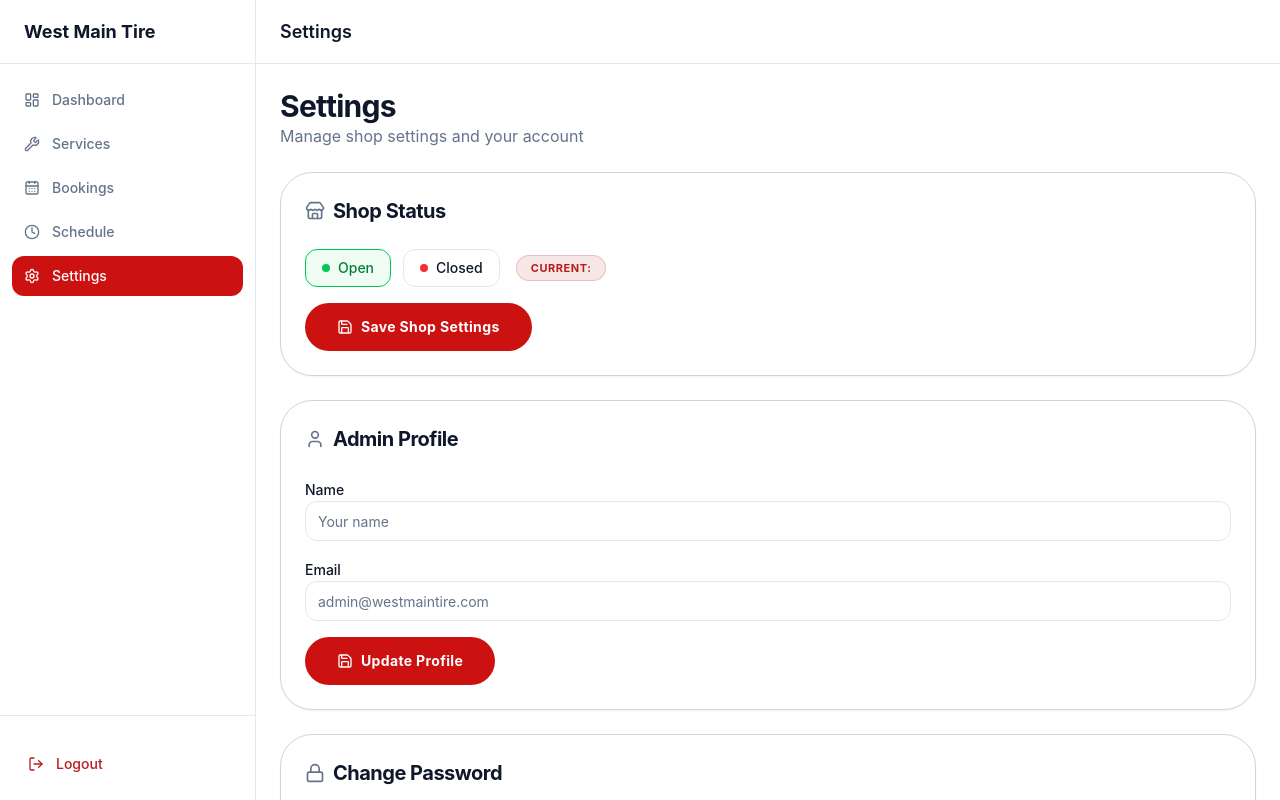
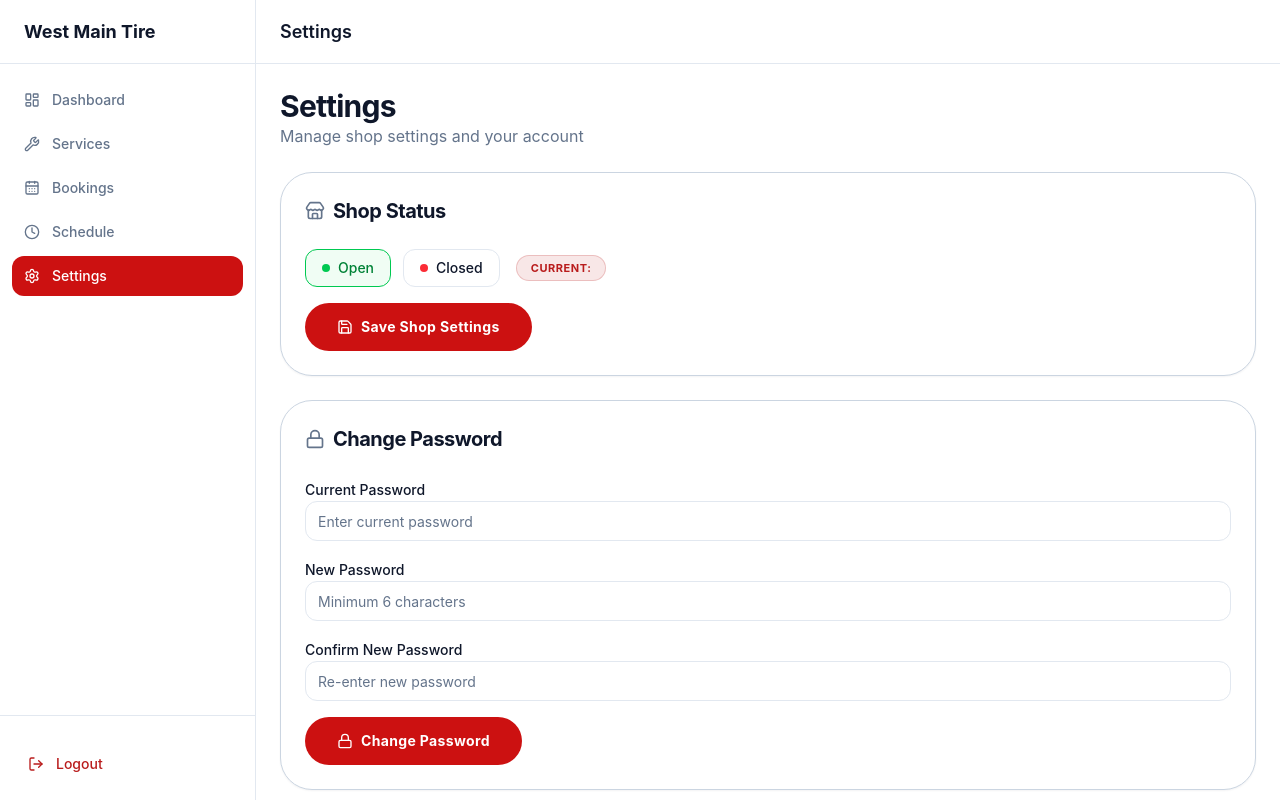
Before and after one commit to ChMubasharAli/auto-parts-frontend, a React (Vite) app: page /admin/settings in a window 1280 px wide. Built offline with nearby package versions, Linux system fonts and the light colour scheme; no server answers; sample sign-in values are in the browser's storage.

Commit message:
update changes

```diff
--- a/src/pages/admin/LoginPage.tsx
+++ b/src/pages/admin/LoginPage.tsx
@@ -69,7 +69,7 @@ export const LoginPage = () => {
             <Input
               label="Email"
               type="email"
-              placeholder="admin@westmaintire.com"
+              placeholder="test@gmail.com"
               error={errors.email?.message}
               {...register("email")}
             />
--- a/src/pages/admin/SettingsPage.tsx
+++ b/src/pages/admin/SettingsPage.tsx
@@ -19,6 +19,7 @@ import {
 } from "../../components/ui/Card";
 import { Badge } from "../../components/ui/Badge";
 import { Store, User, Lock, Save } from "lucide-react";
+import { useNavigate } from "react-router-dom";
 
 const profileSchema = z.object({
   name: z.string().min(1, "Name is required").max(100),
@@ -41,7 +42,8 @@ type PasswordForm = z.infer<typeof passwordSchema>;
 
 export const SettingsPage = () => {
   const { showToast } = useToast();
-  const { admin } = useAuthContext();
+  const { admin, logout } = useAuthContext();
+  const navigate = useNavigate();
 
   const { data: shopSettings, isLoading: settingsLoading } = useShopSettings();
   const updateShopSettings = useUpdateShopSettings();
@@ -84,17 +86,17 @@ export const SettingsPage = () => {
     }
   };
 
-  const handleUpdateProfile = async (data: ProfileForm) => {
-    try {
-      await updateProfile.mutateAsync(data);
-      showToast("Profile updated successfully", "success");
-    } catch (error: any) {
-      showToast(
-        error?.response?.data?.message || "Failed to update profile",
-        "error",
-      );
-    }
-  };
+  // const handleUpdateProfile = async (data: ProfileForm) => {
+  //   try {
+  //     await updateProfile.mutateAsync(data);
+  //     showToast("Profile updated successfully", "success");
+  //   } catch (error: any) {
+  //     showToast(
+  //       error?.response?.data?.message || "Failed to update profile",
+  //       "error",
+  //     );
+  //   }
+  // };
 
   const handleChangePassword = async (data: PasswordForm) => {
     try {
@@ -105,6 +107,8 @@ export const SettingsPage = () => {
       });
       showToast("Password changed successfully", "success");
       passwordForm.reset();
+      logout();
+      navigate("/");
     } catch (error: any) {
       showToast(
         error?.response?.data?.message || "Failed to change password",
@@ -203,7 +207,7 @@ export const SettingsPage = () => {
       </Card>
 
       {/* Admin Profile */}
-      <Card>
+      {/* <Card>
         <CardHeader>
           <div className="flex items-center gap-2">
             <User className="h-5 w-5 text-[var(--color-muted-foreground)]" />
@@ -238,7 +242,7 @@ export const SettingsPage = () => {
             </Button>
           </form>
         </CardContent>
-      </Card>
+      </Card> */}
 
       {/* Change Password */}
       <Card>
```
